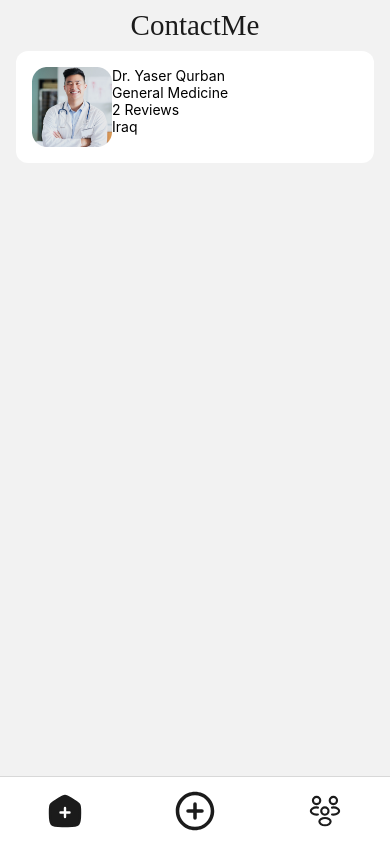
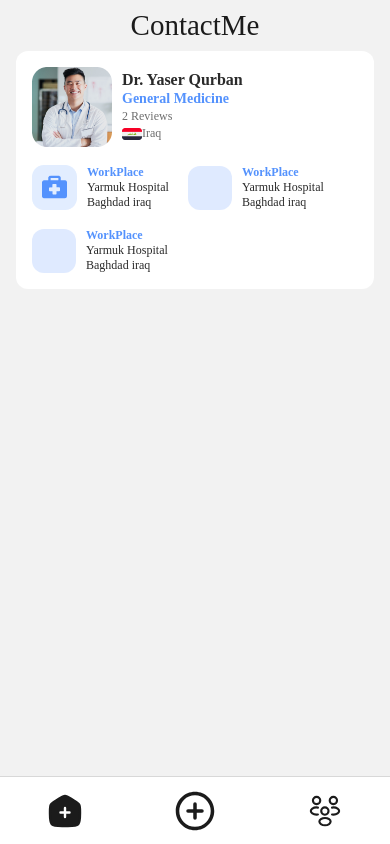
Before and after one commit to Aaslan01/MyDoctor, a React Native app: screen /Home in a window 390 px wide. Built offline with nearby package versions, Linux system fonts and the light colour scheme.

Commit message:
Doctor Component

```diff
--- /dev/null
+++ b/components/DoctorAmenities.tsx
@@ -0,0 +1,87 @@
+import {View, Text, Image} from 'react-native';
+import React from 'react';
+import Box from '../src/assets/svgs/Box';
+import StyleGuide from '../constants/StyleGuide';
+import {widthPercentageToDP as wp} from 'react-native-responsive-screen';
+
+const DoctorAmenities = () => {
+  function SmallContainer() {
+    return (
+      <View
+        style={[
+          StyleGuide.fdrac,
+          StyleGuide.mt18,
+          {
+            width: wp(40),
+          },
+        ]}>
+        <View
+          style={{
+            backgroundColor: '#5492FD30',
+            height: 44,
+            width: 44,
+            borderRadius: 12,
+          }}></View>
+        <View style={[StyleGuide.flex1, StyleGuide.ml10]}>
+          <Text
+            style={[
+              StyleGuide.regular12,
+              {
+                fontWeight: '700',
+              },
+            ]}>
+            WorkPlace
+          </Text>
+          <Text
+            style={[
+              StyleGuide.regular12,
+              {
+                color: StyleGuide.colors.text,
+              },
+            ]}>
+            Yarmuk Hospital Baghdad iraq
+          </Text>
+        </View>
+      </View>
+    );
+  }
+
+  return (
+    <View style={{flexDirection: 'row', flexWrap: 'wrap'}}>
+      <View
+        style={[
+          StyleGuide.fdrac,
+          StyleGuide.mt18,
+          {
+            width: wp(40),
+          },
+        ]}>
+        <Image source={require('../src/assets/images/BoxBack.png')} />
+        <View style={[StyleGuide.flex1, StyleGuide.ml10]}>
+          <Text
+            style={[
+              StyleGuide.regular12,
+              {
+                fontWeight: '700',
+              },
+            ]}>
+            WorkPlace
+          </Text>
+          <Text
+            style={[
+              StyleGuide.regular12,
+              {
+                color: StyleGuide.colors.text,
+              },
+            ]}>
+            Yarmuk Hospital Baghdad iraq
+          </Text>
+        </View>
+      </View>
+      {SmallContainer()}
+      {SmallContainer()}
+    </View>
+  );
+};
+
+export default DoctorAmenities;
--- a/components/DoctorContainer.tsx
+++ b/components/DoctorContainer.tsx
@@ -1,15 +1,22 @@
 import {View, Text} from 'react-native';
 import React from 'react';
 import DoctorInformation from './DoctorInformation';
+import DoctorAmenities from './DoctorAmenities';
+import StyleGuide from '../constants/StyleGuide';
 
 const DoctorContainer = () => {
   return (
     <View
-      style={{
-        backgroundColor: '#FFF',
-        borderRadius: 12,
-      }}>
+      style={[
+        StyleGuide.p16,
+        {
+          backgroundColor: '#FFF',
+          borderRadius: 12,
+          width: '100%',
+        },
+      ]}>
       <DoctorInformation />
+      <DoctorAmenities />
     </View>
   );
 };
--- a/components/DoctorInformation.tsx
+++ b/components/DoctorInformation.tsx
@@ -2,13 +2,11 @@ import {View, Text, Image} from 'react-native';
 import React from 'react';
 import StyleGuide from '../constants/StyleGuide';
 
-interface DoctorInformationProps {
-
-}
+interface DoctorInformationProps {}
 
 const DoctorInformation = () => {
   return (
-    <View style={[StyleGuide.fdr, StyleGuide.p16]}>
+    <View style={[StyleGuide.fdr]}>
       <Image
         style={{
           height: 80,
@@ -16,11 +14,40 @@ const DoctorInformation = () => {
         }}
         source={require('../src/assets/images/Doctor.png')}
       />
-      <View>
-        <Text>Dr. Yaser Qurban</Text>
-        <Text>General Medicine</Text>
-        <Text>2 Reviews</Text>
-        <Text>Iraq</Text>
+      <View style={[StyleGuide.ml10, StyleGuide.mt2]}>
+        <Text
+          style={[
+            StyleGuide.semiBold16,
+            StyleGuide.mt2,
+            {color: StyleGuide.colors.text, fontWeight: '600'},
+          ]}>
+          Dr. Yaser Qurban
+        </Text>
+        <Text
+          style={[StyleGuide.semiBold14, StyleGuide.mt2, {fontWeight: '600'}]}>
+          General Medicine
+        </Text>
+        <Text
+          style={[
+            StyleGuide.semiBold12,
+            StyleGuide.mt2,
+            {color: StyleGuide.colors.lightText, fontWeight: '500'},
+          ]}>
+          2 Reviews
+        </Text>
+        <View style={[StyleGuide.fdrac, StyleGuide.mt2]}>
+          <Image
+            style={{resizeMode: 'contain'}}
+            source={require('../src/assets/images/iraq.png')}
+          />
+          <Text
+            style={[
+              StyleGuide.semiBold12,
+              {color: StyleGuide.colors.lightText},
+            ]}>
+            Iraq
+          </Text>
+        </View>
       </View>
     </View>
   );
--- a/constants/StyleGuide.ts
+++ b/constants/StyleGuide.ts
@@ -90,108 +90,100 @@ const StyleGuide = {
   redTextReg: {
     color: '#E85451',
     fontSize: 12,
-    fontFamily: 'Poppins-Regular',
+    fontFamily: 'Urbanist-Regular',
   },
   headingText: {
     fontSize: hp(3.4),
-    fontFamily: 'Poppins-SemiBold',
+    fontFamily: 'Urbanist-SemiBold',
     color: '#1B1B1B',
   },
   fullButtonText: {
     color: white,
     fontSize: FontSize.medium,
-    fontFamily: 'Poppins-SemiBold',
+    fontFamily: 'Urbanist-SemiBold',
   },
   regularText: {
-    fontFamily: 'Poppins-Regular',
-    color: '#1B1B1B',
+    fontFamily: 'Urbanist-Regular',
+    color: '#5492FD',
   },
   semiBoldText: {
-    fontFamily: 'Poppins-Bold',
-    color: '#1B1B1B',
+    fontFamily: 'Urbanist-Bold',
+    color: '#5492FD',
   },
   boldText: {
-    fontFamily: 'Poppins-SemiBold',
-    color: '#1B1B1B',
+    fontFamily: 'Urbanist-SemiBold',
+    color: '#5492FD',
   },
   bottomNavText: {
     fontSize: hp(1.6),
-    fontFamily: 'Poppins-Regular',
+    fontFamily: 'Urbanist-Regular',
     color: '#1B1B1B',
   },
   headerText: {
     fontSize: hp(3.4),
-    fontFamily: 'Poppins-SemiBold',
+    fontFamily: 'Urbanist-SemiBold',
     color: '#1B1B1B',
   },
   headerTextTwo: {
     fontSize: 18,
-    fontFamily: 'Poppins-SemiBold',
+    fontFamily: 'Urbanist-SemiBold',
     color: '#1B1B1B',
   },
   secondHeaderText: {
     fontSize: hp(2.8),
-    fontFamily: 'Poppins-SemiBold',
+    fontFamily: 'Urbanist-SemiBold',
     color: '#1B1B1B',
   },
   previewNameText: {
     fontSize: hp(2.4),
-    fontFamily: 'Poppins-SemiBold',
+    fontFamily: 'Urbanist-SemiBold',
     color: '#fff',
   },
   semiBold18: {
     fontSize: 18,
-    fontFamily: 'Poppins-SemiBold',
+    fontFamily: 'Urbanist-SemiBold',
     lineHeight: 24,
-    color: '#1B1B1B',
+    color: '#5492FD',
   },
   semiBold16: {
     fontSize: 16,
-    fontFamily: 'Poppins-SemiBold',
-    lineHeight: 24,
-    color: '#1B1B1B',
+    fontFamily: 'Urbanist-SemiBold',
+    color: '#5492FD',
   },
   semiBold16grey: {
     fontSize: 16,
-    fontFamily: 'Poppins-SemiBold',
-    lineHeight: 24,
-    color: '##737678',
+    fontFamily: 'Urbanist-SemiBold',
+    color: '#5492FD',
   },
   semiBold14: {
     fontSize: 14,
-    fontFamily: 'Poppins-SemiBold',
-    lineHeight: 24,
-    color: '#1B1B1B',
+    fontFamily: 'Urbanist-SemiBold',
+    color: '#5492FD',
   },
   semiBold12: {
     fontSize: 12,
-    fontFamily: 'Poppins-SemiBold',
-    color: '#1B1B1B',
-    lineHeight: 20,
+    fontFamily: 'Urbanist-SemiBold',
+    color: '#5492FD',
   },
   semiBold10: {
     fontSize: 10,
-    fontFamily: 'Poppins-SemiBold',
-    color: '#1B1B1B',
-    // lineHeight: 16,
+    fontFamily: 'Urbanist-SemiBold',
+    color: '#5492FD',
   },
   regular14: {
     fontSize: 14,
-    fontFamily: 'Poppins-Regular',
-    color: '#1B1B1B',
-    lineHeight: 24,
+    fontFamily: 'Urbanist-Regular',
+    color: '#5492FD',
   },
   regular12: {
     fontSize: 12,
     fontFamily: 'Poppins-Regular',
-    color: '#1B1B1B',
-    lineHeight: 20,
+    color: '#5492FD',
   },
   regular10: {
     fontSize: 10,
-    fontFamily: 'Poppins-Regular',
-    color: '#1B1B1B',
-    lineHeight: 16,
+    fontFamily: 'Urbanist-Regular',
+    color: '#5492FD',
   },
   bottomNavIcon: {height: hp(3.5), width: hp(3.5)},
 
--- a/react-native.config.js
+++ b/react-native.config.js
@@ -3,5 +3,5 @@ module.exports = {
     ios:{},
     android:{}
         },
-    assets:['src/assets/fonts/'],
+    assets:['./src/assets/fonts/'],
 }
```
Also changed, not shown: src/assets/images/BoxBack.png (added), src/assets/images/iraq.png (added).
